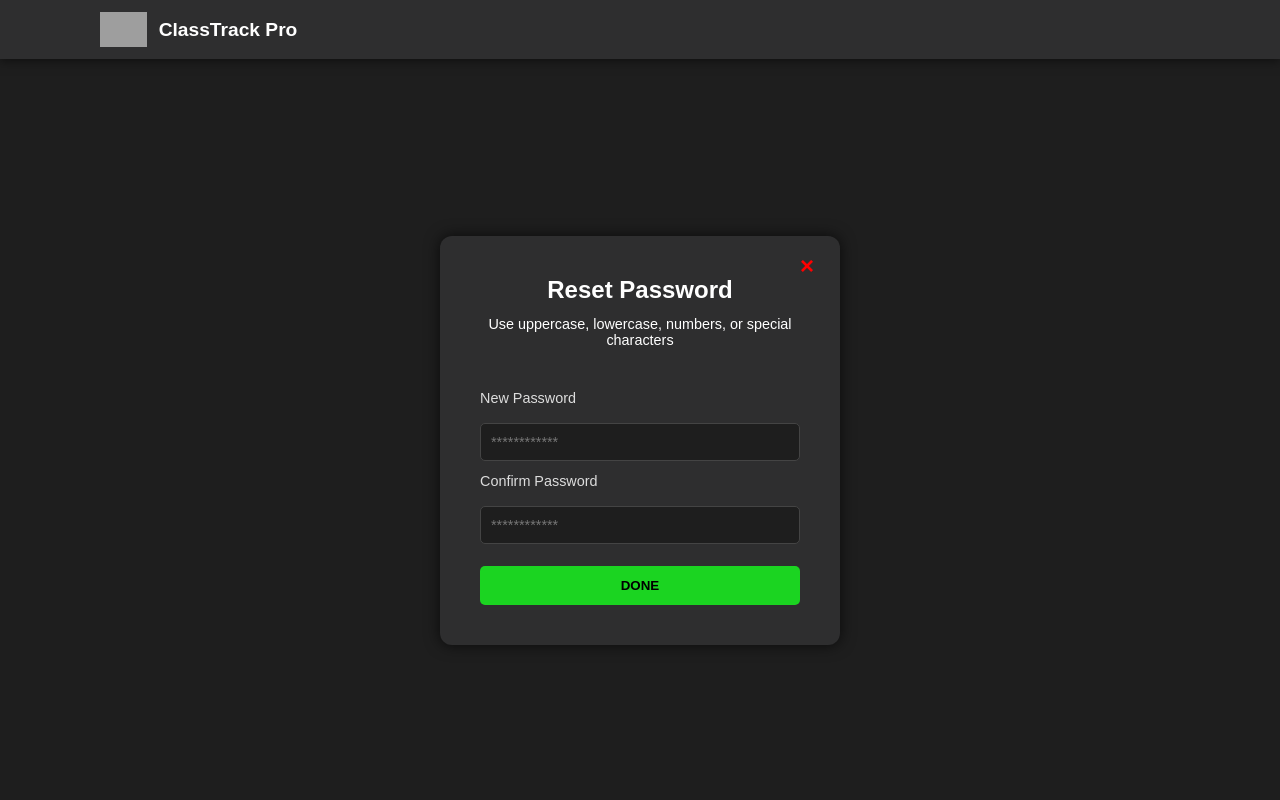
After one commit to AJOrcino/Classtrackpro, a PHP site: page /resetpass.php in a window 1280 px wide. The commit adds this page. Run offline with PHP 8.4, Linux system fonts and the light colour scheme; grey boxes are pictures that could not be loaded.

Commit message:
new add reset password

```diff
--- a/Styles/createacc.css
+++ b/Styles/createacc.css
@@ -7,7 +7,7 @@
       flex-direction: column;
       align-items: center;
       height: auto;
-      min-height: 100vh;
+      min-height: 140vh;
     }
 
     .navbar {
--- /dev/null
+++ b/Styles/resetpass.css
@@ -0,0 +1,123 @@
+body {
+  margin: 0;
+  font-family: Arial, sans-serif;
+  background-color: #1e1e1e;
+  color: #ffffff;
+  display: flex;
+  justify-content: center;
+  align-items: center;
+  height: 100vh;
+}
+
+/* BODY stays the same – nice and centered already */
+.navbar {
+  width: 100%;
+  background-color: #2e2e2f;
+  padding: 12px 0;
+  box-shadow: 0 2px 10px rgba(0, 0, 0, 0.5);
+  position: fixed;
+  top: 0;
+  left: 0;
+  z-index: 100;
+}
+
+.navbar-container {
+  width: 100%;
+  max-width: 1080px;
+  margin: 0 auto;
+  display: flex;
+  align-items: center;
+  gap: 12px;
+  padding: 0 20px;
+}
+
+.logo {
+  height: 35px;
+}
+
+.navbar-title {
+  color: #ffffff;
+  font-size: 1.2rem;
+  font-weight: bold;
+}
+.close-btn {
+  position: absolute;
+  top: 15px;
+  right: 20px;
+  background: none;
+  border: none;
+  color: red;
+  font-size: 24px;
+  font-weight: bold;
+  cursor: pointer;
+}
+
+.container {
+    position: relative;
+  margin-top: 100px;
+  background-color: #2e2e2f;
+  padding: 40px;
+  border-radius: 12px;
+  box-shadow: 0 0 15px rgba(0, 0, 0, 0.7);
+  width: 100%;
+  max-width: 400px;
+  box-sizing: border-box;
+  margin-bottom: 20px;
+}
+
+.form-box {
+  display: flex;
+  flex-direction: column;
+  gap: 12px;
+}
+
+.form-box h2 {
+  margin: 0 0 10px;
+  text-align: center;
+  font-size: 1.5rem;
+  color: #ffffff;
+}
+
+.subtitle {
+  text-align: center;
+  font-size: 0.9rem;
+  color: #ffffff;
+  margin: -10px 0 30px 0;
+}
+
+label {
+  text-align: left;
+  font-size: 0.9rem;
+  color: #dddddd;
+  margin-bottom: 5px;
+}
+
+input {
+  padding: 10px;
+  background-color: #1e1e1e;
+  border: 1px solid #444;
+  border-radius: 5px;
+  color: #ffffff;
+  font-size: 0.9rem;
+  outline: none;
+}
+
+input:focus {
+  border-color: #1bd421;
+}
+
+.sign-up-btn {
+  margin-top: 10px;
+  background-color: #1bd421;
+  color: #000000;
+  font-weight: bold;
+  padding: 12px;
+  border: none;
+  border-radius: 5px;
+  cursor: pointer;
+  transition: background-color 0.3s ease;
+}
+
+.sign-up-btn:hover {
+  background-color: #1eac25;
+}
--- a/pages/logins/createacc.php
+++ b/pages/logins/createacc.php
@@ -13,7 +13,6 @@
 
 <body>
 
-    <!-- Navbar -->
     <nav class="navbar">
         <div class="navbar-container">
             <img src="/Assets/logo.png" class="logo" />
@@ -21,7 +20,6 @@
         </div>
     </nav>
 
-    <!-- Form -->
     <div class="container">
         <form class="form-box" id="createForm">
             <h2>ClassTrack Pro</h2>
@@ -55,7 +53,6 @@
     </div>
     <?php include '../../components/modal/successfullog.php'; ?>
 
-    <!-- JavaScript to show modal -->
     <script src="/scripts/successfullog.js"></script>
 
 </body>
--- /dev/null
+++ b/pages/logins/resetpass.php
@@ -0,0 +1,37 @@
+<!DOCTYPE html>
+<html lang="en">
+
+<head>
+    <meta charset="UTF-8" />
+    <meta name="viewport" content="width=device-width, initial-scale=1.0" />
+    <title>Reset Password</title>
+    <link rel="stylesheet" href="/Styles/resetpass.css" />
+</head>
+
+<body>
+    <nav class="navbar">
+        <div class="navbar-container">
+            <img src="/Assets/logo.png" class="logo" />
+            <span class="navbar-title">ClassTrack Pro</span>
+        </div>
+    </nav>
+
+    <div class="container">
+        <button class="close-btn" onclick="attemptClose()">×</button>
+        <form class="form-box">
+            <h2>Reset Password</h2>
+            <p class="subtitle">Use uppercase, lowercase, numbers, or special characters</p>
+
+            <label for="new-password">New Password</label>
+            <input type="password" id="new-password" placeholder="************" required />
+
+            <label for="confirm-password">Confirm Password</label>
+            <input type="password" id="confirm-password" placeholder="************" required />
+
+            <button type="submit" class="sign-up-btn" onclick="goHome()">DONE</button>
+        </form>
+    </div>
+    <script src="/scripts/resetpass.js"></script>
+</body>
+
+</html>
--- /dev/null
+++ b/scripts/resetpass.js
@@ -0,0 +1,29 @@
+function attemptClose() {
+
+  window.location.href = "/pages/logins/index.php";
+}
+
+function goHome(event) {
+  event.preventDefault();
+
+  const newPass = document.getElementById("new-password").value.trim();
+  const confirmPass = document.getElementById("confirm-password").value.trim();
+
+  if (!newPass || !confirmPass) {
+    alert("Please fill out both password fields.");
+    return;
+  }
+
+  if (newPass !== confirmPass) {
+    alert("Passwords do not match.");
+    return;
+  }
+
+  const regex = /^(?=.*[a-z])(?=.*[A-Z])(?=.*\d|.*[@#$%^&*!?]).{6,}$/;
+  if (!regex.test(newPass)) {
+    alert("Password must include uppercase, lowercase, and number or special character.");
+    return;
+  }
+
+  window.location.href = "/pages/logins/index.php";
+}
```
Also changed, not shown: pages/logins/index.php (+2 -11 lines), scripts/tooglepassword.js (added, +8 -0 lines).
